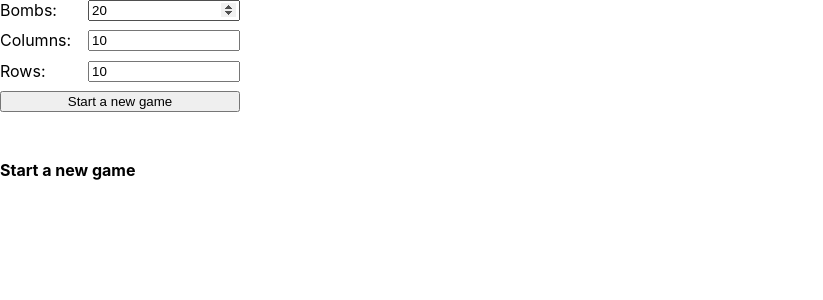
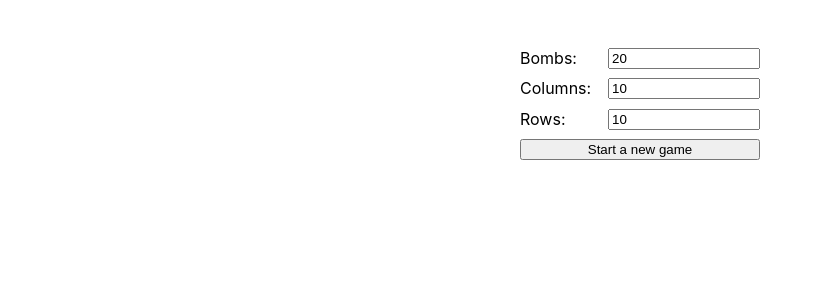
Before and after one commit to jourdanrodrigues/MineFinder, a React (Create React App) app: page / in a window 1280 px wide. Shown: the top 300 px of the page, without its empty margins (0-823 px from the left). Built offline with nearby package versions, Linux system fonts and the light colour scheme.

Commit message:
:memo: Centralize game in the screen

```diff
--- a/src/App.tsx
+++ b/src/App.tsx
@@ -10,6 +10,7 @@ import NumberInput from './components/Input'
 const Wrapper = styled.div`
   display: flex;
   flex-direction: column;
+  align-items: center;
 `
 
 const Controls = styled.div`
@@ -18,11 +19,12 @@ const Controls = styled.div`
   display: flex;
   flex-direction: column;
   justify-content: space-between;
+  margin-top: 3rem;
   margin-bottom: 3rem;
 `
 
 function App() {
-  const [grid, setGrid] = useState<GridType>()
+  const [grid, setGrid] = useState<GridType | null>(null)
   const [bombs, setBombs] = useInput(20)
   const [columns, setColumns] = useInput(10)
   const [rows, setRows] = useInput(10)
@@ -35,7 +37,7 @@ function App() {
         <NumberInput label="Rows" onChange={setRows} value={rows}/>
         <button onClick={loadNewGame}>Start a new game</button>
       </Controls>
-      {!!grid ? <Grid grid={grid} bombs={+bombs}/> : <strong>Start a new game</strong>}
+      {grid && <Grid grid={grid} bombs={+bombs}/>}
     </Wrapper>
   )
 
```
